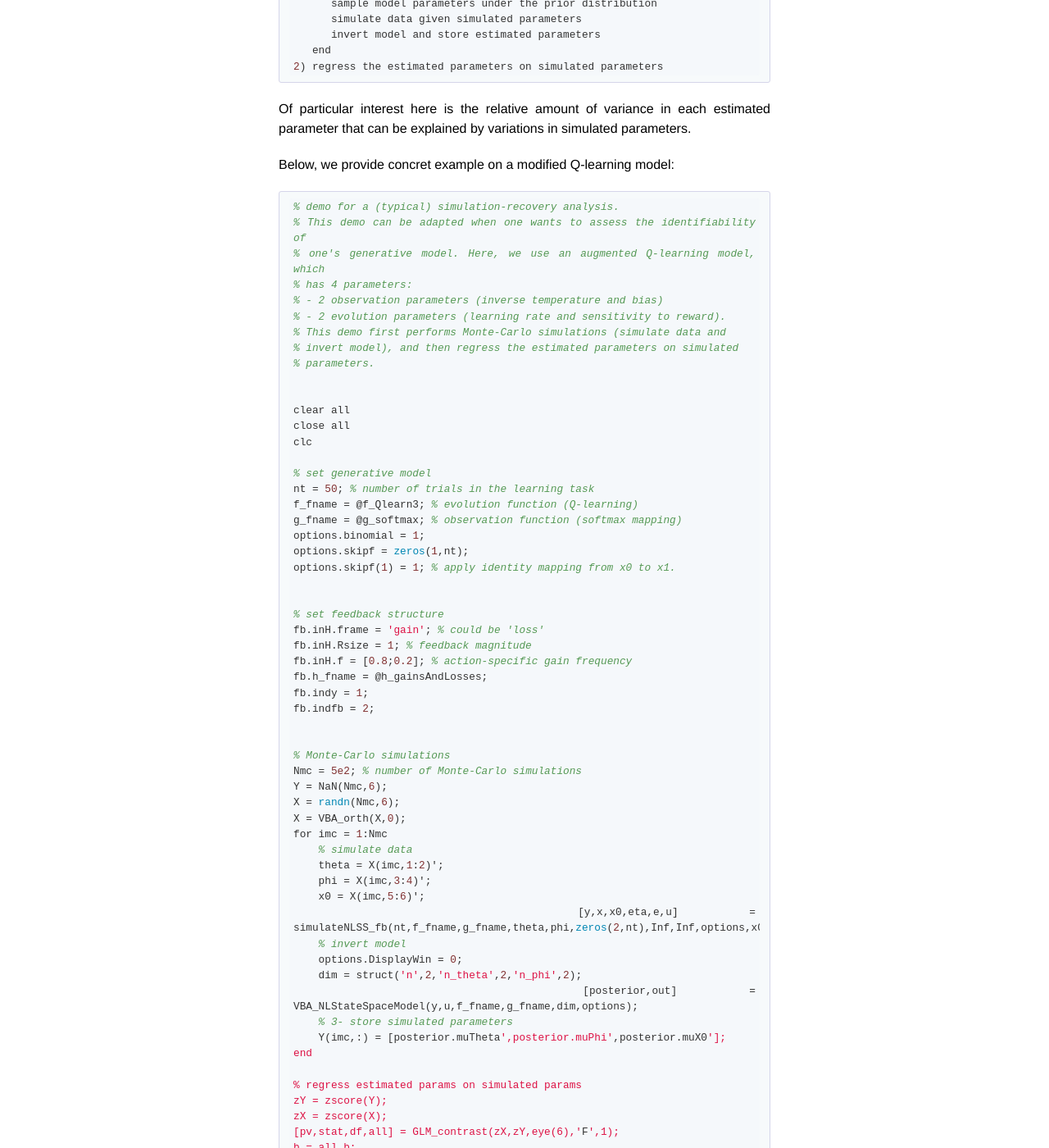
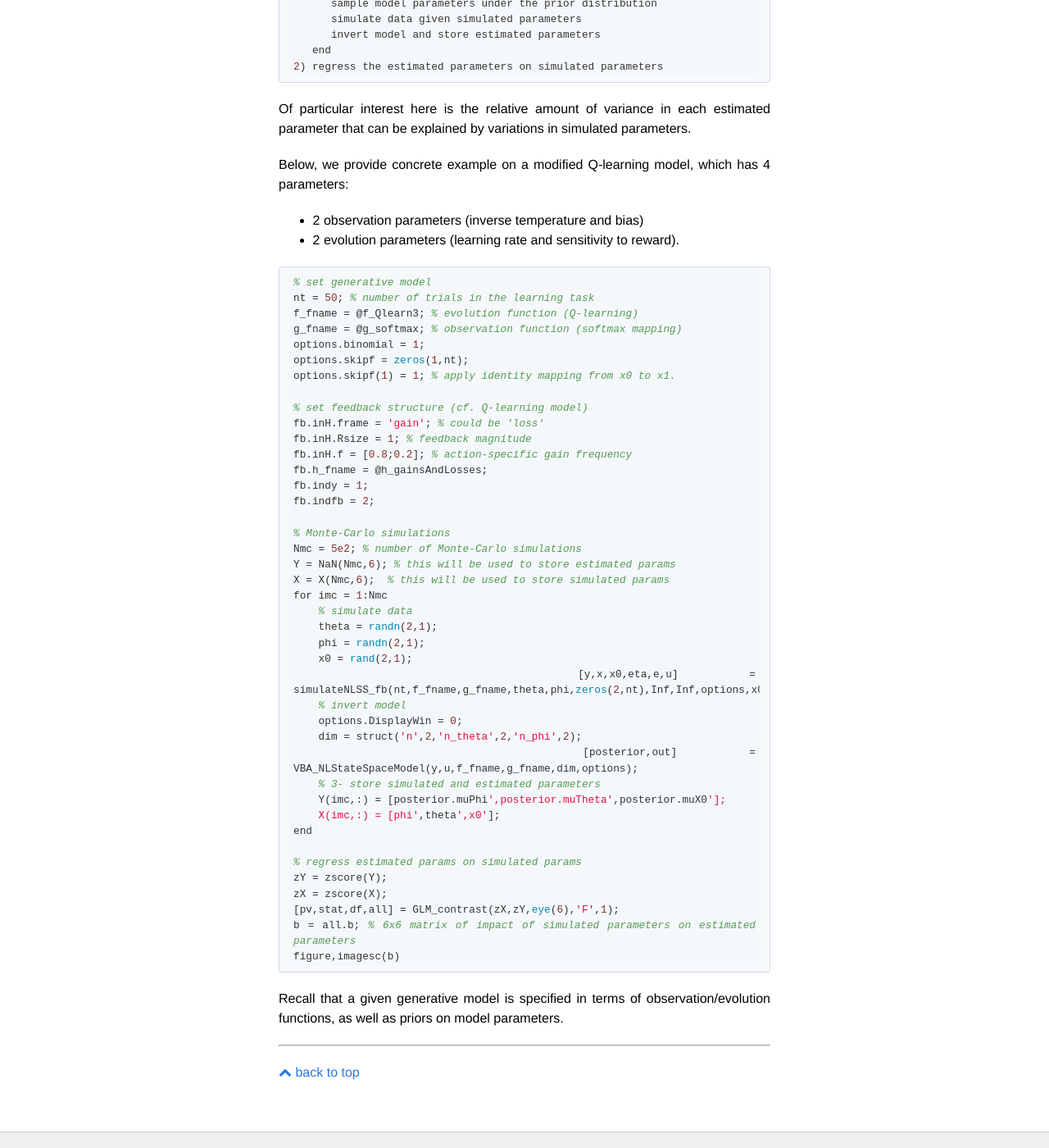
Before and after one commit to MBB-team/VBA-toolbox, a Jekyll site: the page built from _wiki/identifiability.md, in a window 1280 px wide and 1400 px high, scrolled down 806 px. Shown: the whole window at 82% size. Built offline with Jekyll 4.4.1, drawn with Linux system fonts in a browser that asks for light colours; nearby versions of some CDN libraries; some of the changed text lies outside the part shown.

Commit message:
Update identifiability.md

````diff
--- a/_wiki/identifiability.md
+++ b/_wiki/identifiability.md
@@ -24,24 +24,11 @@ This is why performing an identifiability analysis is alsways a healthy counterp
 
 Of particular interest here is the relative amount of variance in each estimated parameter that can be explained by variations in simulated parameters.
 
-Below, we provide concret example on a modified Q-learning model:
+Below, we provide concrete example on a modified Q-learning model, which has 4 parameters:
+- 2 observation parameters (inverse temperature and bias)
+- 2 evolution parameters (learning rate and sensitivity to reward).
 
 ```
-% demo for a (typical) simulation-recovery analysis.
-% This demo can be adapted when one wants to assess the identifiability of
-% one's generative model. Here, we use an augmented Q-learning model, which
-% has 4 parameters:
-% - 2 observation parameters (inverse temperature and bias)
-% - 2 evolution parameters (learning rate and sensitivity to reward).
-% This demo first performs Monte-Carlo simulations (simulate data and
-% invert model), and then regress the estimated parameters on simulated
-% parameters.
-
-
-clear all
-close all
-clc
-
 % set generative model
 nt = 50; % number of trials in the learning task
 f_fname = @f_Qlearn3; % evolution function (Q-learning)
@@ -50,8 +37,7 @@ options.binomial = 1;
 options.skipf = zeros(1,nt);
 options.skipf(1) = 1; % apply identity mapping from x0 to x1.
 
-
-% set feedback structure
+% set feedback structure (cf. Q-learning model)
 fb.inH.frame = 'gain'; % could be 'loss'
 fb.inH.Rsize = 1; % feedback magnitude
 fb.inH.f = [0.8;0.2]; % action-specific gain frequency
@@ -59,32 +45,31 @@ fb.h_fname = @h_gainsAndLosses;
 fb.indy = 1;
 fb.indfb = 2;
 
-
 % Monte-Carlo simulations
 Nmc = 5e2; % number of Monte-Carlo simulations
-Y = NaN(Nmc,6);
-X = randn(Nmc,6);
-X = VBA_orth(X,0);
+Y = NaN(Nmc,6); % this will be used to store estimated params
+X = X(Nmc,6);  % this will be used to store simulated params
 for imc = 1:Nmc
     % simulate data
-    theta = X(imc,1:2)';
-    phi = X(imc,3:4)';
-    x0 = X(imc,5:6)';
+    theta = randn(2,1);
+    phi = randn(2,1);
+    x0 = rand(2,1);
     [y,x,x0,eta,e,u] = simulateNLSS_fb(nt,f_fname,g_fname,theta,phi,zeros(2,nt),Inf,Inf,options,x0,fb);
     % invert model
     options.DisplayWin = 0;
     dim = struct('n',2,'n_theta',2,'n_phi',2);
     [posterior,out] = VBA_NLStateSpaceModel(y,u,f_fname,g_fname,dim,options);
-    % 3- store simulated parameters
-    Y(imc,:) = [posterior.muTheta',posterior.muPhi',posterior.muX0'];
+    % 3- store simulated and estimated parameters
+    Y(imc,:) = [posterior.muPhi',posterior.muTheta',posterior.muX0'];
+    X(imc,:) = [phi',theta',x0'];
 end
 
 % regress estimated params on simulated params
 zY = zscore(Y);
 zX = zscore(X);
 [pv,stat,df,all] = GLM_contrast(zX,zY,eye(6),'F',1);
-b = all.b;
-s = all.pv<(0.05./size(Y,2).^2); % corrected for multiple comp
+b = all.b; % 6x6 matrix of impact of simulated parameters on estimated parameters
+figure,imagesc(b)
 ```
 
 
````
